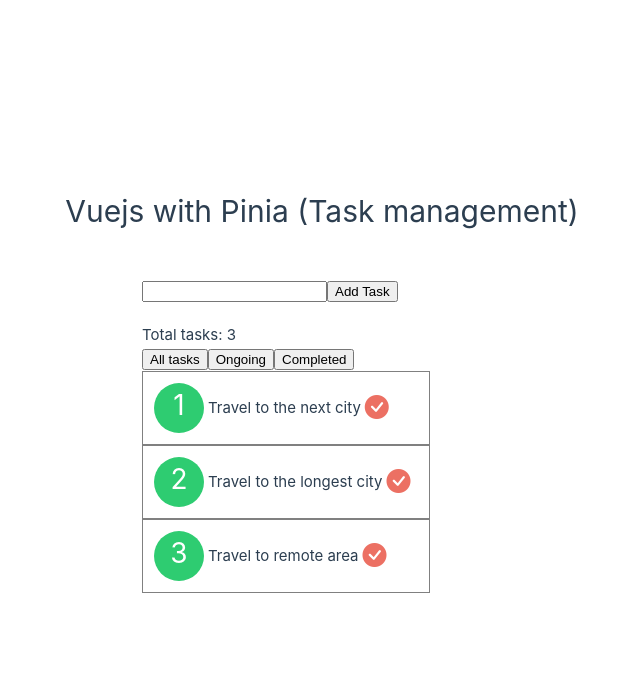
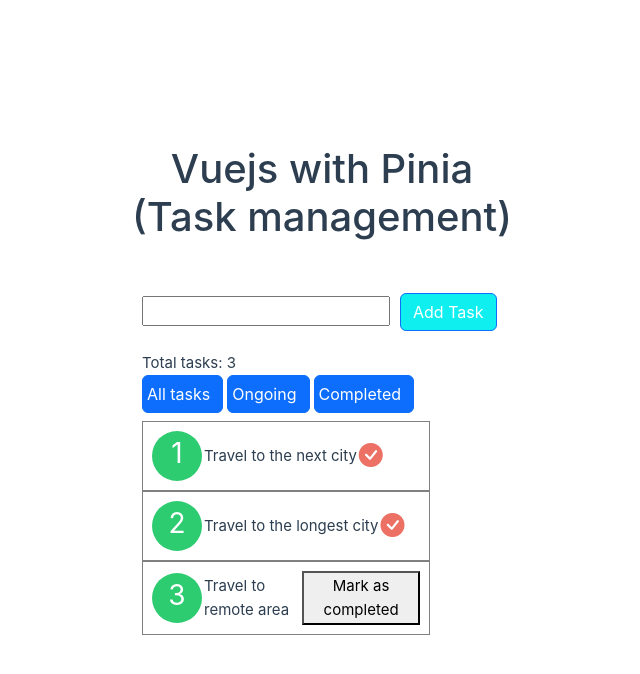
Before and after one commit to josecome/vuejs-with-pania, a Vue app: page / in a window 1280 px wide. Shown: the top 674 px of the page, without its empty margins (110-750 px from the left). Built offline with nearby package versions, Linux system fonts and the light colour scheme; data requests are answered from the project's data file.

Commit message:
Minor changes made

```diff
--- a/package.json
+++ b/package.json
@@ -10,6 +10,7 @@
   },
   "dependencies": {
     "axios": "^1.3.4",
+    "bootstrap": "^5.2.3",
     "bootstrap-icons": "^1.10.3",
     "json-server": "^0.17.2",
     "pinia": "^2.0.32",
--- a/src/App.vue
+++ b/src/App.vue
@@ -56,21 +56,36 @@
 </script>
 
 <style>
+    @import "bootstrap/dist/css/bootstrap.css";
     @import "bootstrap-icons/font/bootstrap-icons.css";
 </style>
 
 <template>
         <div class="center" style="width: 800px">
-<h1 style="text-align: center;">Vuejs with Pinia (Task management)</h1><br />
+<h1 style="text-align: center;">Vuejs with Pinia<br />(Task management)</h1><br />
 <div class="center" style="width: 100%;">
     <div class="center"><input type="text" id="txtaddTask" v-model="taks_input" />
-    <button @click="addtask">Add Task</button></div>
+    <button @click="addtask" class="btn btn-primary"
+        style="margin-left: 10px;
+        background-color: #0FEFEF;">Add Task</button>
+    </div>
 
     <div class="center">
         Total tasks: {{ totalTasks }}<br />
-        <button @click="getData">All tasks</button>
-        <button @click="TasksList('Ongoing')">Ongoing</button>
-        <button @click="TasksList('Completed')">Completed</button>
+        <div style="margin-bottom: 8px;">
+            <button @click="getData" class="btn btn-primary"
+            style="padding-left: 4px; margin-right: 4px;">
+                All tasks
+        </button>
+        <button @click="TasksList('Ongoing')" class="btn btn-primary"
+            style="padding-left: 4px; margin-right: 4px;">
+                Ongoing
+        </button>
+        <button @click="TasksList('Completed')" class="btn btn-primary"
+            style="padding-left: 4px; margin-right: 4px;">
+                Completed
+        </button>
+        </div>
 
 <div class="alltasks">
     <div class="tasks" v-for="task in tasks" style="padding: 8px; width: 80%; border: 1px solid gray;" >
--- a/src/database/db.json
+++ b/src/database/db.json
@@ -13,7 +13,7 @@
     {
       "id": 3,
       "task": "Travel to remote area",
-      "status": "Completed"
+      "status": "Ongoing"
     }
   ]
 }
```
Also changed, not shown: 1 other file (tests, documents, lock files or other folders).
